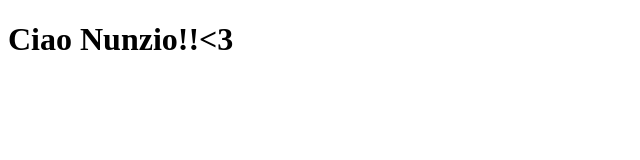
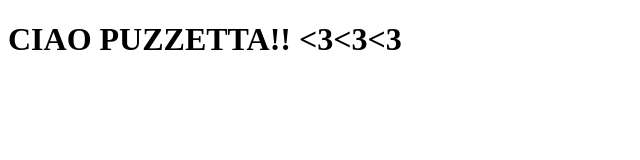
Before and after one commit to tonicols/exercises-test, a plain HTML site: page site/index.html in a window 1280 px wide. Shown: the whole page, without its empty margins (0-640 px from the left). Drawn offline with Linux system fonts and the light colour scheme.

Commit message:
An other M.

```diff
--- a/site/index.html
+++ b/site/index.html
@@ -6,6 +6,6 @@
     <title>Document</title>
 </head>
 <body>
-   <h1>Ciao Nunzio!!<3</h1>
+   <h1>CIAO PUZZETTA!! <3<3<3</h1>
 </body>
 </html>
```
